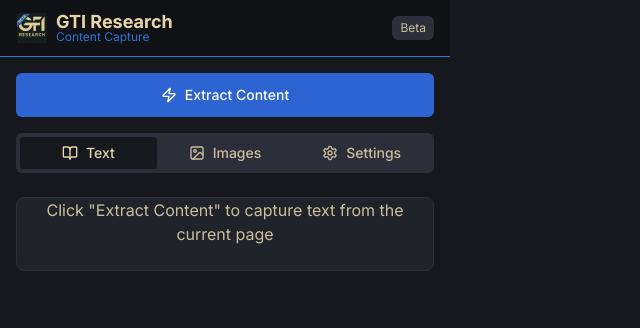
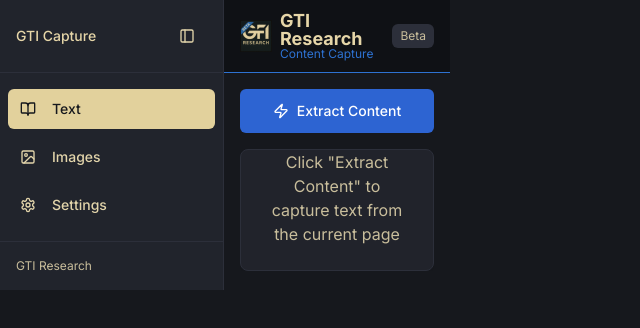
Before and after one commit to anhbatoichoi/content-capture-universe, a React (Vite) app: page / in a window 1280 px wide. Shown: the top 328 px of the page, without its empty margins (0-640 px from the left). Built offline with nearby package versions, Linux system fonts and the light colour scheme; no server answers.

Commit message:
Refactor: Use sidebar UI for settings

```diff
--- a/src/App.tsx
+++ b/src/App.tsx
@@ -12,6 +12,7 @@ import Header from './components/Header';
 import ContentView from './components/ContentView';
 import ImagesView from './components/ImagesView';
 import SettingsView from './components/SettingsView';
+import SidebarNav from './components/SidebarNav';
 
 interface ExtractedContent {
   url: string;
@@ -25,6 +26,7 @@ const App = () => {
   const [activeTab, setActiveTab] = useState('text');
   const [isExtracting, setIsExtracting] = useState(false);
   const [content, setContent] = useState<ExtractedContent | null>(null);
+  const [isSidebarCollapsed, setIsSidebarCollapsed] = useState(false);
   const { toast } = useToast();
 
   const extractContent = async () => {
@@ -91,7 +93,15 @@ const App = () => {
   }, []);
 
   return (
-    <div className="flex flex-col h-full">
+    <div className="flex h-full">
+      <SidebarNav
+        activeTab={activeTab}
+        setActiveTab={setActiveTab}
+        isCollapsed={isSidebarCollapsed}
+        setIsCollapsed={setIsSidebarCollapsed}
+      />
+
+      <div className="flex flex-col flex-1 h-full overflow-hidden">
         <Header />
 
         <main className="flex-1 p-4 overflow-hidden flex flex-col">
@@ -111,37 +121,21 @@ const App = () => {
             )}
           </Button>
 
-        <Tabs value={activeTab} onValueChange={setActiveTab} className="flex-1 flex flex-col">
-          <TabsList className="grid grid-cols-3 mb-4">
-            <TabsTrigger value="text" className="flex items-center gap-2">
-              <BookOpen className="w-4 h-4" />
-              <span>Text</span>
-            </TabsTrigger>
-            <TabsTrigger value="images" className="flex items-center gap-2">
-              <Image className="w-4 h-4" />
-              <span>Images</span>
-            </TabsTrigger>
-            <TabsTrigger value="settings" className="flex items-center gap-2">
-              <Settings className="w-4 h-4" />
-              <span>Settings</span>
-            </TabsTrigger>
-          </TabsList>
+          <div className="flex-1 overflow-hidden">
+            {activeTab === "text" && (
+              <ContentView content={content} />
+            )}
 
-          <div className="flex-1 overflow-hidden">
-            <TabsContent value="text" className="h-full">
-              <ContentView content={content} />
-            </TabsContent>
+            {activeTab === "images" && (
+              <ImagesView images={content?.images || []} />
+            )}
 
-            <TabsContent value="images" className="h-full">
-              <ImagesView images={content?.images || []} />
-            </TabsContent>
-
-            <TabsContent value="settings" className="h-full">
+            {activeTab === "settings" && (
               <SettingsView />
-            </TabsContent>
+            )}
           </div>
-        </Tabs>
         </main>
+      </div>
     </div>
   );
 };
--- /dev/null
+++ b/src/components/SidebarNav.tsx
@@ -0,0 +1,69 @@
+
+import { useState } from 'react';
+import { Button } from "@/components/ui/button";
+import { BookOpen, Image, Settings, PanelLeft, PanelRight } from "lucide-react";
+import { cn } from "@/lib/utils";
+
+interface SidebarNavProps {
+  activeTab: string;
+  setActiveTab: (tab: string) => void;
+  isCollapsed: boolean;
+  setIsCollapsed: (collapsed: boolean) => void;
+}
+
+const SidebarNav = ({ activeTab, setActiveTab, isCollapsed, setIsCollapsed }: SidebarNavProps) => {
+  const navItems = [
+    { id: "text", label: "Text", icon: BookOpen },
+    { id: "images", label: "Images", icon: Image },
+    { id: "settings", label: "Settings", icon: Settings },
+  ];
+
+  return (
+    <div className={cn(
+      "h-full flex flex-col bg-card border-r border-border transition-all duration-300",
+      isCollapsed ? "w-16" : "w-56"
+    )}>
+      <div className="flex items-center justify-between p-4 border-b border-border">
+        {!isCollapsed && <h2 className="text-sm font-medium text-gti-gold">GTI Capture</h2>}
+        <Button
+          variant="ghost"
+          size="icon"
+          onClick={() => setIsCollapsed(!isCollapsed)}
+          className="ml-auto"
+        >
+          {isCollapsed ? <PanelRight className="h-4 w-4" /> : <PanelLeft className="h-4 w-4" />}
+        </Button>
+      </div>
+
+      <div className="flex-1 py-4 overflow-auto">
+        <nav className="space-y-2 px-2">
+          {navItems.map((item) => (
+            <Button
+              key={item.id}
+              variant={activeTab === item.id ? "secondary" : "ghost"}
+              className={cn(
+                "w-full justify-start",
+                isCollapsed ? "px-2" : "px-3"
+              )}
+              onClick={() => setActiveTab(item.id)}
+            >
+              <item.icon className="h-4 w-4 mr-2" />
+              {!isCollapsed && <span>{item.label}</span>}
+            </Button>
+          ))}
+        </nav>
+      </div>
+
+      <div className="p-4 border-t border-border">
+        <div className={cn(
+          "text-xs text-muted-foreground",
+          isCollapsed ? "hidden" : "block"
+        )}>
+          GTI Research
+        </div>
+      </div>
+    </div>
+  );
+};
+
+export default SidebarNav;
```
Lines whose indentation alone changed are shown as unchanged.
